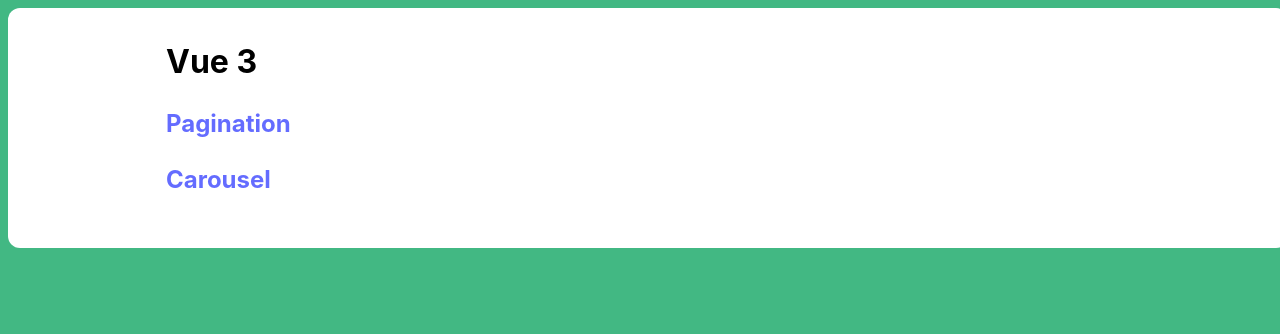
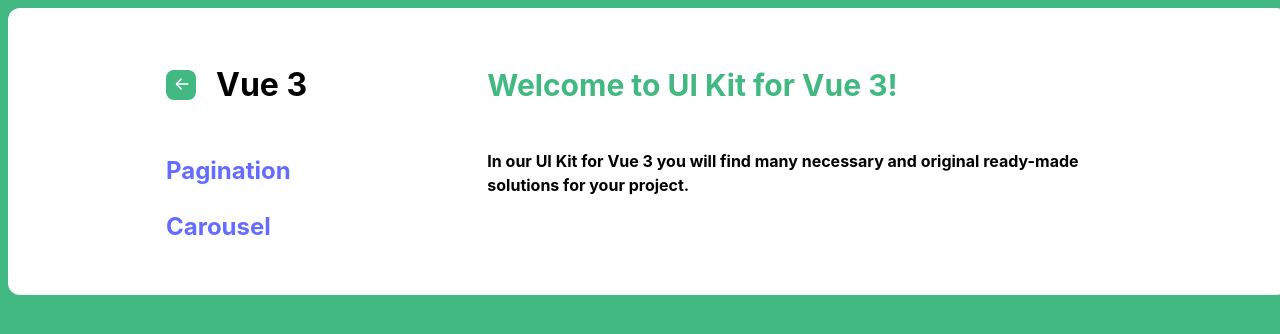
Before and after one commit to yuKalashnikova2/ui-kit-vue3, a Vue app: page / in a window 1280 px wide. Shown: the top 334 px of the page. Built offline with nearby package versions, Linux system fonts and the light colour scheme.

Commit message:
feat(component): Header

```diff
--- a/src/App.vue
+++ b/src/App.vue
@@ -1,11 +1,21 @@
 <script setup>
-
+import Header from './components/Header.vue'
 </script>
 
 <template>
   <div class="container">
     <div class="wrapper">
-      <h1>Vue 3</h1>
+      <Header />
+      <!-- <div class="header">
+        <router-link to="/">
+          <button>
+            <img src="/back.svg" alt="come-back">
+          </button>
+        </router-link>
+        <h1>Vue 3</h1>
+
+      </div> -->
+
     <div>
       <RouterView />
     </div>
@@ -14,7 +24,7 @@
   </div>
 </template>
 
-<style scoped>
+<style lang="scss" scoped>
   .container {
     margin: 0 auto;
     background-color: #FFF;
@@ -28,4 +38,5 @@
     margin: 0 auto;
     padding: 30px;
   }
+
 </style>
--- /dev/null
+++ b/src/components/Header.vue
@@ -0,0 +1,48 @@
+<template>
+    <div class="header__flex">
+
+       <div class="header">
+        <router-link to="/">
+          <button>
+            <img src="/back.svg" alt="come-back">
+          </button>
+        </router-link>
+        <h1>Vue 3</h1>
+      </div>
+
+      <h2 class="header__title">
+      Welcome to UI Kit for Vue 3!
+    </h2>
+    </div>
+
+</template>
+
+<style lang="scss" scoped>
+  .header {
+    display: flex;
+    gap: 20px;
+    align-items: center;
+    & button {
+      width: 30px;
+      height: 30px;
+      background-color: #42b883;
+      color: #fff;
+      border-radius: 8px;
+      border: none;
+      cursor: pointer;
+      &:hover {
+        opacity: 0.8;
+      }
+    }
+    &__flex {
+        display: grid;
+        grid-template-columns: 1fr 2fr;
+    }
+    &__title {
+
+      font-weight: 700;
+      font-size: 30px;
+      color:#42b883;
+    }
+  }
+</style>
--- a/src/components/Pagination.vue
+++ b/src/components/Pagination.vue
@@ -37,6 +37,7 @@
 const visiblePages = computed(() => {
       const start = Math.max(props.currentPage - 2, 0)
       const end = Math.min(props.currentPage + 2, props.totalPages.length + 1)
+
       return props.totalPages.slice(start, end)
     })
 
@@ -52,10 +53,10 @@
     </button>
 
     <!-- <span v-if="totalPages.length > 4" class="pagination__item" @click="goToPage(1)">1</span> -->
-    <span v-if="visiblePages[0] > 2" class="pagination__item">...</span>
+    <!-- <span v-if="visiblePages[0] > 2" class="pagination__item">...</span> -->
     <div
       v-for="page in visiblePages.slice(0, 3)"
-      :key="page === '...'"
+      :key="page"
       :class="[
         'pagination__item',
         page === currentPage ? 'pagination__item_active' : '',
@@ -65,8 +66,8 @@
       {{ page }}
     </div>
 
-
-    <span v-if="visiblePages[visiblePages.length - 1] < totalPages.length - 3" class="pagination__item pagination__item__dots">...</span>
+<!--
+    <span v-if="visiblePages[visiblePages.length - 1] < totalPages.length - 2" class="pagination__item pagination__item__dots">...</span> -->
     <!-- <span v-if="totalPages.length > 1" class="pagination__item" @click="goToPage(totalPages.length)">{{ totalPages.length }}</span> -->
     <button class="pagination__item" @click="nextPage">
       <img src="/next.svg" alt="prev" />
@@ -83,6 +84,7 @@
     border: 1px solid rgb(203, 213, 225);
     color: rgb(51, 65, 85);
     background-color: #fff;
+    width: 50px;
     &:hover {
       background-color: rgb(231, 235, 240);
       cursor: pointer;
--- a/src/style.css
+++ b/src/style.css
@@ -15,6 +15,7 @@
 }
 a:hover {
   color: #535bf2;
+  text-decoration: underline;
 }
 
 body {
--- a/src/view/HomeView.vue
+++ b/src/view/HomeView.vue
@@ -1,12 +1,29 @@
-<script>
-
-</script>
+<script></script>
 
 <template>
+    <div class="home">
+        <div>
             <router-link to="/PaginationView">
                 <h2>Pagination</h2>
             </router-link>
             <router-link to="/CarouselView">
                 <h2>Carousel</h2>
             </router-link>
+        </div>
+        <div>
+            <p class="home__descr">
+                In our UI Kit for Vue 3 you will find many necessary and
+                original ready-made solutions for your project.
+            </p>
+        </div>
+    </div>
 </template>
+<style lang="scss" scoped>
+.home {
+    display: grid;
+    grid-template-columns: 1fr 2fr;
+    &__descr {
+        font-weight: 700;
+    }
+}
+</style>
```
Also changed, not shown: public/back.svg (added). Lines whose indentation alone changed are shown as unchanged.
